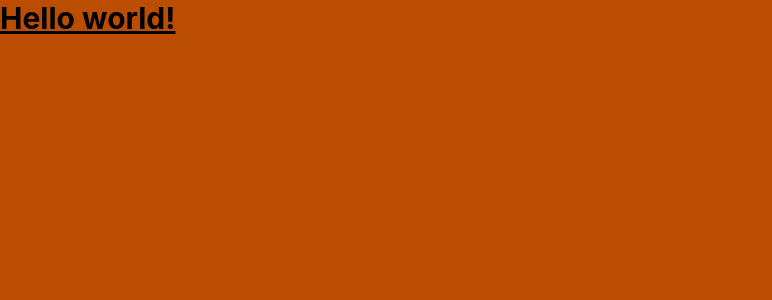
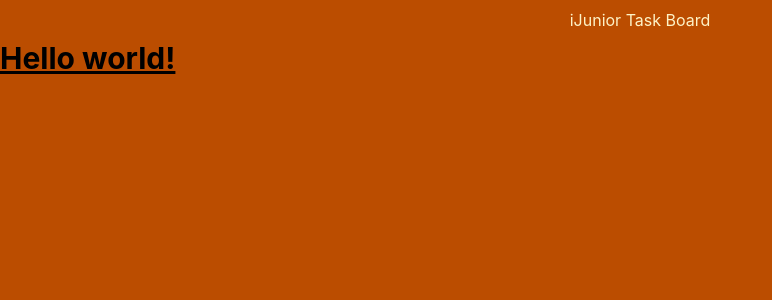
Before and after one commit to ArturPeixoto0/ijunior-task-board, a React (Vite) app: page / in a window 1280 px wide. Shown: the top 300 px of the page, without its empty margins (0-772 px from the left). Built offline with nearby package versions, Linux system fonts and the light colour scheme.

Commit message:
feat/ cria um Header e o adiciona no Site

```diff
--- a/src/App.tsx
+++ b/src/App.tsx
@@ -1,7 +1,14 @@
+import { Header } from './components/Header.tsx'
+
 export function App() {
   return (
-    <h1 className="text-3xl font-bold underline">
-      Hello world!
-    </h1>
+    <div>
+      <Header />
+      <main>
+      <h1 className="text-3xl font-bold underline">
+        Hello world!
+      </h1>
+      </main>
+    </div>
   )
 }
--- /dev/null
+++ b/src/components/Header.tsx
@@ -0,0 +1,8 @@
+export function Header() {
+    return (
+        <header className="h-10">
+            <h1 className ="text-amber-100 flex items-center justify-center h-10">iJunior Task Board</h1>
+            {/* tem que ser h-10 no h1, pois é o h do Header, assim o h1 estará verticalmente no meio */}
+        </header>
+    );
+}
```
